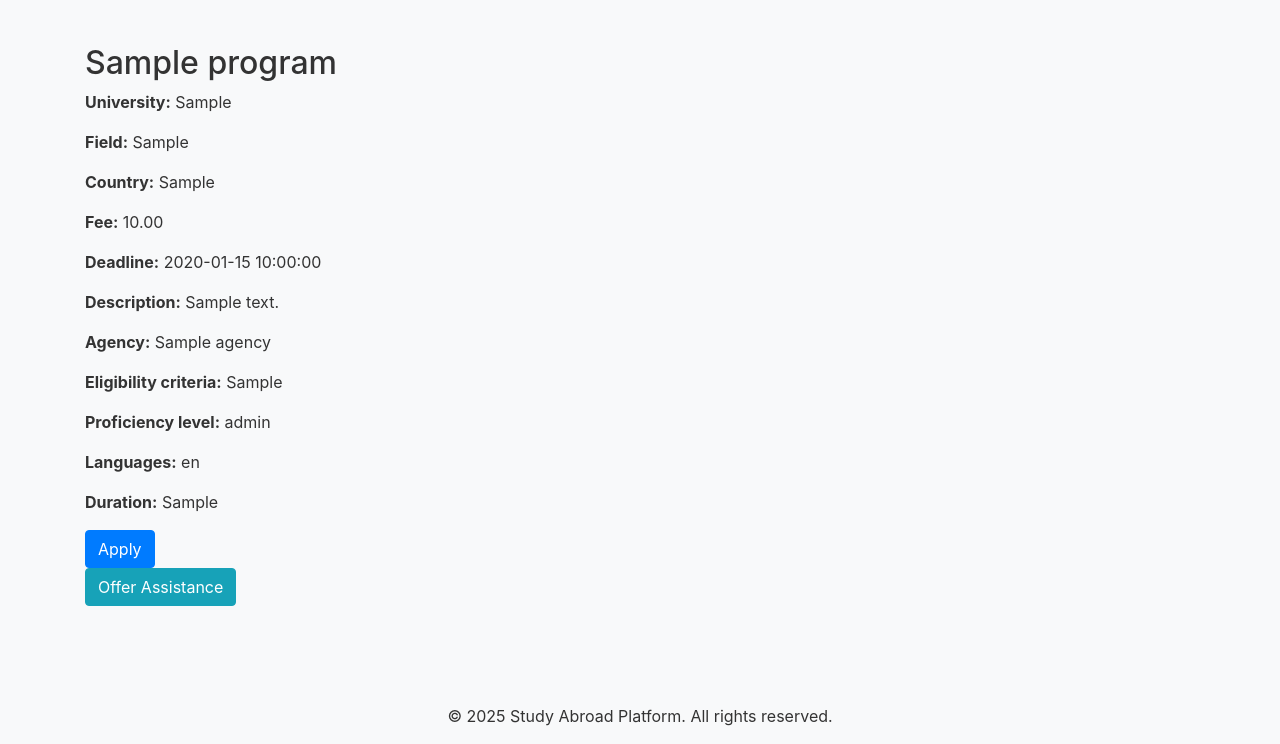
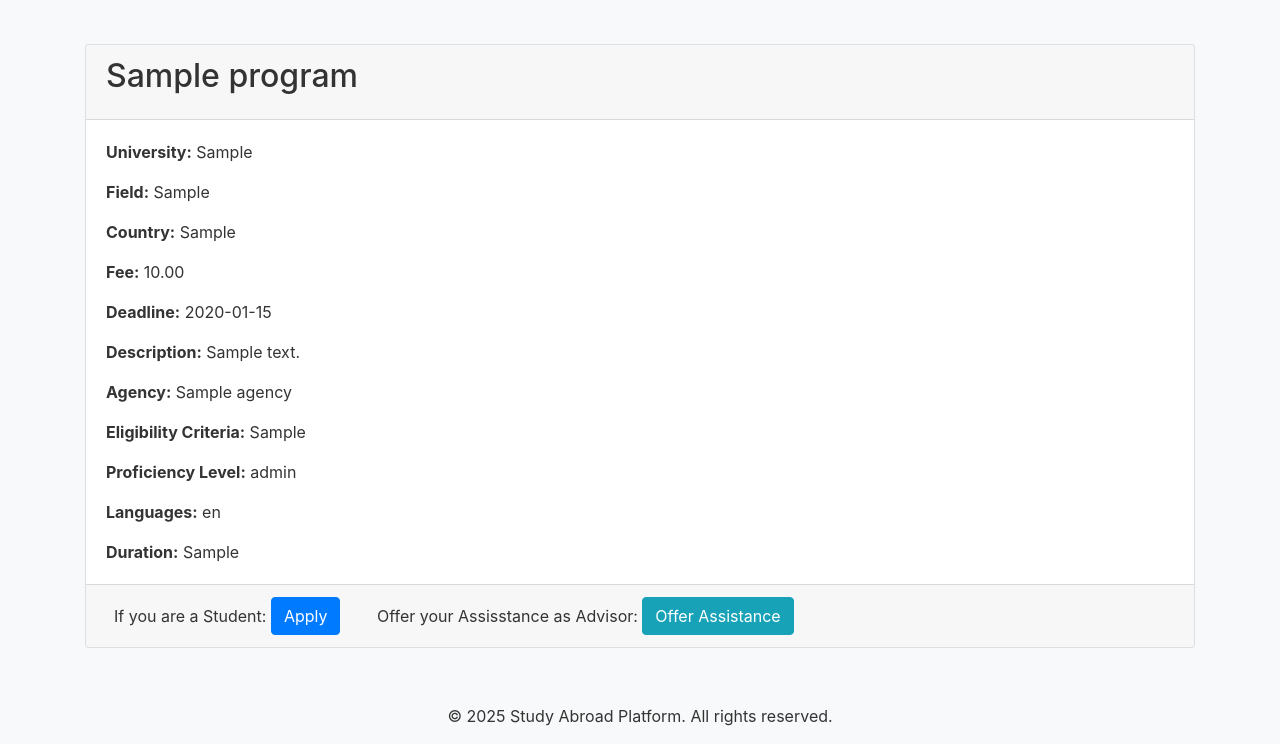
Before and after one commit to alouatiq/study_abroad_platform, a Flask app: page /programs/1 in a window 1280 px wide. Shown: the part 56-800 px from the top of the page. Run offline with Flask 3, Linux system fonts and the light colour scheme; tables that the repository leaves empty hold one stand-in row (values such as "Sample post"); some libraries are stand-ins or nearby versions.

Commit message:
Remove button offer assistance for students/remove button apply for advisors in program detail

```diff
--- a/templates/program_detail.html
+++ b/templates/program_detail.html
@@ -1,45 +1,51 @@
-{% extends "base.html" %} {% block content %}
-<h2>{{ program.name }}</h2>
-<p><strong>University:</strong> {{ program.university }}</p>
-<p><strong>Field:</strong> {{ program.field }}</p>
-<p><strong>Country:</strong> {{ program.country }}</p>
-<p><strong>Fee:</strong> {{ program.fee }}</p>
-<p><strong>Deadline:</strong> {{ program.deadline }}</p>
-<p><strong>Description:</strong> {{ program.description }}</p>
-<p><strong>Agency:</strong> {{ agency.name}}</p>
-<p><strong>Eligibility criteria:</strong> {{ program.eligibility_criteria }}</p>
-<p><strong>Proficiency level:</strong> {{ program.proficiency_level }}</p>
-<p><strong>Languages:</strong> {{ program.languages }}</p>
-<p><strong>Duration:</strong> {{ program.duration }}</p>
-<!-- Additional fields as needed -->
+{% extends "base.html" %}
+{% block content %}
+<div class="card mb-3">
+  <div class="card-header">
+    <h2 class="card-title">{{ program.name }}</h2>
+  </div>
+  <div class="card-body">
+    <p class="card-text"><strong>University:</strong> {{ program.university }}</p>
+    <p class="card-text"><strong>Field:</strong> {{ program.field }}</p>
+    <p class="card-text"><strong>Country:</strong> {{ program.country }}</p>
+    <p class="card-text"><strong>Fee:</strong> {{ program.fee }}</p>
+    <p class="card-text"><strong>Deadline:</strong> {% if program.deadline %}{{ program.deadline.strftime('%Y-%m-%d') }}{% else %}N/A{% endif %}</p>
+    <p class="card-text"><strong>Description:</strong> {{ program.description }}</p>
+    <p class="card-text"><strong>Agency:</strong> {{ agency.name }}</p>
+    <p class="card-text"><strong>Eligibility Criteria:</strong> {{ program.eligibility_criteria }}</p>
+    <p class="card-text"><strong>Proficiency Level:</strong> {{ program.proficiency_level }}</p>
+    <p class="card-text"><strong>Languages:</strong> {{ program.languages }}</p>
+    <p class="card-text"><strong>Duration:</strong> {{ program.duration }}</p>
+  </div>
+  <div class="card-footer">
     {% if 'student' in session %}
-<form
-  action="{{ url_for('apply_to_program', student_id=session['student'], program_id=program.id) }}"
-  method="POST"
->
+      <!-- Student is logged in: show only the Apply button -->
+      <form action="{{ url_for('apply_to_program', student_id=session['student'], program_id=program.id) }}" method="POST" class="d-inline">
         <button type="submit" class="btn btn-primary">Apply</button>
       </form>
-{% else: %}
-<form
-  action="{{ url_for('register_student', program_id=program.id) }}"
-  method="get"
->
-  <input type="hidden" name="hidden_val" value="{{program.id}}" />
+    {% elif 'advisor' in session %}
+      <!-- Advisor is logged in: show only the Offer Assistance button -->
+      <form action="{{ url_for('offer_assistance', advisor_id=session['advisor'], program_id=program.id) }}" method="POST" class="d-inline">
+        <button type="submit" class="btn btn-info">Offer Assistance</button>
+      </form>
+    {% else %}
+      <!-- No one is logged in: show both buttons with descriptive text -->
+      <div class="d-inline">
+        <form action="{{ url_for('register_student', program_id=program.id) }}" method="get" class="d-inline">
+          <input type="hidden" name="hidden_val" value="{{ program.id }}">
+          <span class="ml-2 align-middle">If you are a Student: </span>
           <button type="submit" class="btn btn-primary">Apply</button>
         </form>
-{% endif %} {% if 'advisor' in session %}
-<form
-  action="{{ url_for('offer_assistance', advisor_id=session['advisor'], program_id=program.id) }}"
-  method="POST"
->
+
+      </div>
+      <div class="d-inline ml-4">
+        <form action="{{ url_for('register_advisor', program_id=program.id) }}" method="get" class="d-inline">
+          <input type="hidden" name="hidden_val" value="{{ program.id }}">
+          <span class="ml-2 align-middle"> Offer your Assisstance as Advisor:</span>
           <button type="submit" class="btn btn-info">Offer Assistance</button>
         </form>
-{% else: %}
-<form
-  action="{{ url_for('register_advisor', program_id=program.id) }}"
-  method="get"
->
-  <input type="hidden" name="hidden_val" value="{{program.id}}" />
-  <button type="submit" class="btn btn-info">Offer Assistance</button>
-</form>
-{% endif %} {% endblock %}
+      </div>
+    {% endif %}
+  </div>
+</div>
+{% endblock %}
```
Also changed, not shown: 8 other files. Lines whose indentation alone changed are shown as unchanged.
